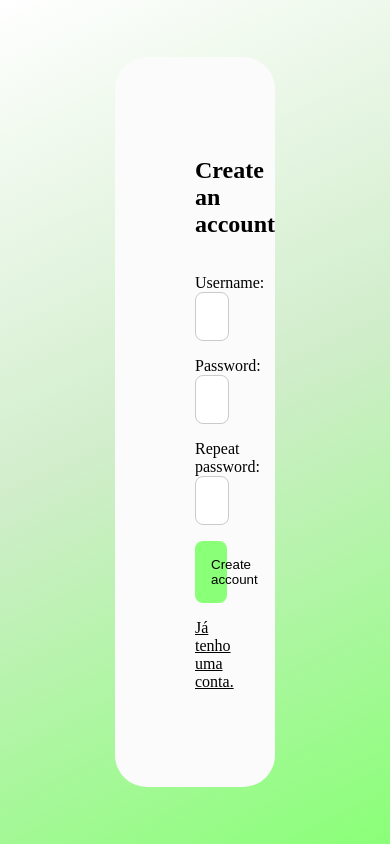
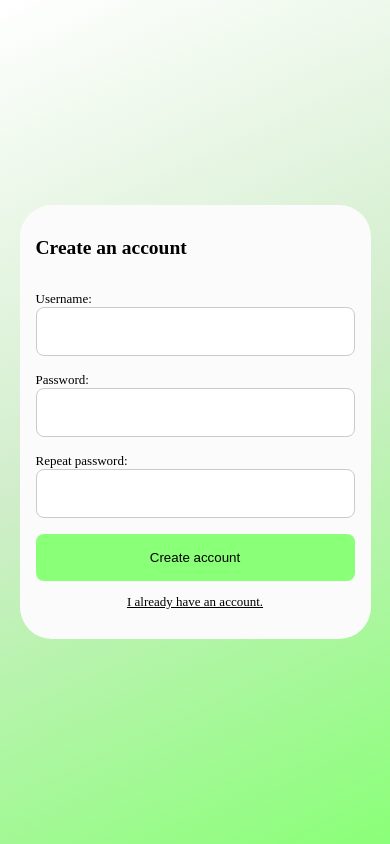
Before and after one commit to Vivi4na02l/health-dashboard, a Vue app: page /auth in a window 390 px wide. Built offline with nearby package versions, Linux system fonts and the light colour scheme.

Commit message:
AuthenticationForm is now responsive

```diff
--- /dev/null
+++ b/src/assets/styles/Authentication.css
@@ -0,0 +1,83 @@
+section {
+  height: 100%;
+
+  display: flex;
+  flex-direction: column;
+  justify-content: center;
+  align-items: center;
+}
+
+div {
+  background-color: var(--white);
+}
+
+form {
+  display: flex;
+  flex-direction: column;
+}
+
+label {
+  margin-top: 1rem;
+}
+
+input {
+  border: solid 0.1rem #cbcbcb;
+  border-radius: 0.5rem;
+  padding: 1rem;
+}
+
+button {
+  cursor: pointer;
+
+  margin-top: 1rem;
+  border: none;
+  border-radius: 0.5rem;
+  padding: 1rem;
+
+  background-color: var(--green);
+}
+button:hover {
+  background-color: #6de15b;
+}
+
+.toggle {
+  cursor: pointer;
+
+  text-align: center;
+  text-decoration: underline;
+}
+.toggle:hover {
+  color: var(--dark-green);
+}
+
+@media screen and (max-width: 400px) {
+  div {
+    width: 90%;
+    border-radius: 2rem;
+    padding: 1rem;
+  }
+}
+
+@media screen and (min-width: 401px) and (max-width: 767px) {
+  div {
+    width: 80%;
+    border-radius: 2rem;
+    padding: 2rem;
+  }
+}
+
+@media screen and (min-width: 768px) and (max-width: 1023px) {
+  div {
+    width: 60%;
+    border-radius: 2rem;
+    padding: 5rem;
+  }
+}
+
+@media screen and (min-width: 1024px) {
+  div {
+    width: 40%;
+    border-radius: 2rem;
+    padding: 5rem;
+  }
+}
--- a/src/assets/styles/base.css
+++ b/src/assets/styles/base.css
@@ -75,3 +75,21 @@ body {
   transform: translateY(-10px);
   box-shadow: 0.625rem 1rem 0.3rem rgba(0, 0, 0, 0.111);
 }
+
+@media screen and (max-width: 400px) {
+  body {
+    font-size: 13px;
+  }
+}
+
+@media screen and (min-width: 401px) and (max-width: 767px) {
+  body {
+    font-size: 14px;
+  }
+}
+
+@media screen and (min-width: 768px) and (max-width: 1023px) {
+  body {
+    font-size: 14px;
+  }
+}
--- a/src/views/AuthenticationForm.vue
+++ b/src/views/AuthenticationForm.vue
@@ -23,7 +23,7 @@
           <p v-if="msg != ''" :class="isSuccess ? 'success' : 'error'">{{ msg }}</p>
 
           <button type="submit">Create account</button>
-          <p class="toggle" @click="toggleAuth()">Já tenho uma conta.</p>
+          <p class="toggle" @click="toggleAuth()">I already have an account.</p>
         </form>
       </div>
 
@@ -41,7 +41,7 @@
           <p v-if="msg != ''" :class="isSuccess ? 'success' : 'error'">{{ msg }}</p>
 
           <button type="submit">Log in</button>
-          <p class="toggle" @click="toggleAuth()">Ainda não tenho uma conta.</p>
+          <p class="toggle" @click="toggleAuth()">I don't have an account.</p>
         </form>
       </div>
     </transition>
@@ -117,75 +117,5 @@ export default {
 </script>
 
 <style scoped>
-/* FADE-IN AND OUT ANIMATION */
-.fade-enter-active,
-.fade-leave-active {
-  transition: opacity 0.4s ease;
-}
-
-.fade-enter-from,
-.fade-leave-to {
-  opacity: 0;
-}
-
-.fade-enter-to,
-.fade-leave-from {
-  opacity: 1;
-}
-
-section {
-  height: 100%;
-
-  display: flex;
-  flex-direction: column;
-  justify-content: center;
-  align-items: center;
-}
-
-div {
-  width: 40%;
-  border-radius: 2rem;
-  padding: 5rem;
-
-  background-color: var(--white);
-}
-
-form {
-  display: flex;
-  flex-direction: column;
-}
-
-label {
-  margin-top: 1rem;
-}
-
-input {
-  border: solid 0.1rem #cbcbcb;
-  border-radius: 0.5rem;
-  padding: 1rem;
-}
-
-button {
-  cursor: pointer;
-
-  margin-top: 1rem;
-  border: none;
-  border-radius: 0.5rem;
-  padding: 1rem;
-
-  background-color: var(--green);
-}
-button:hover {
-  background-color: #6de15b;
-}
-
-.toggle {
-  cursor: pointer;
-
-  text-align: center;
-  text-decoration: underline;
-}
-.toggle:hover {
-  color: var(--dark-green);
-}
+@import "@/assets/styles/Authentication.css";
 </style>
```
